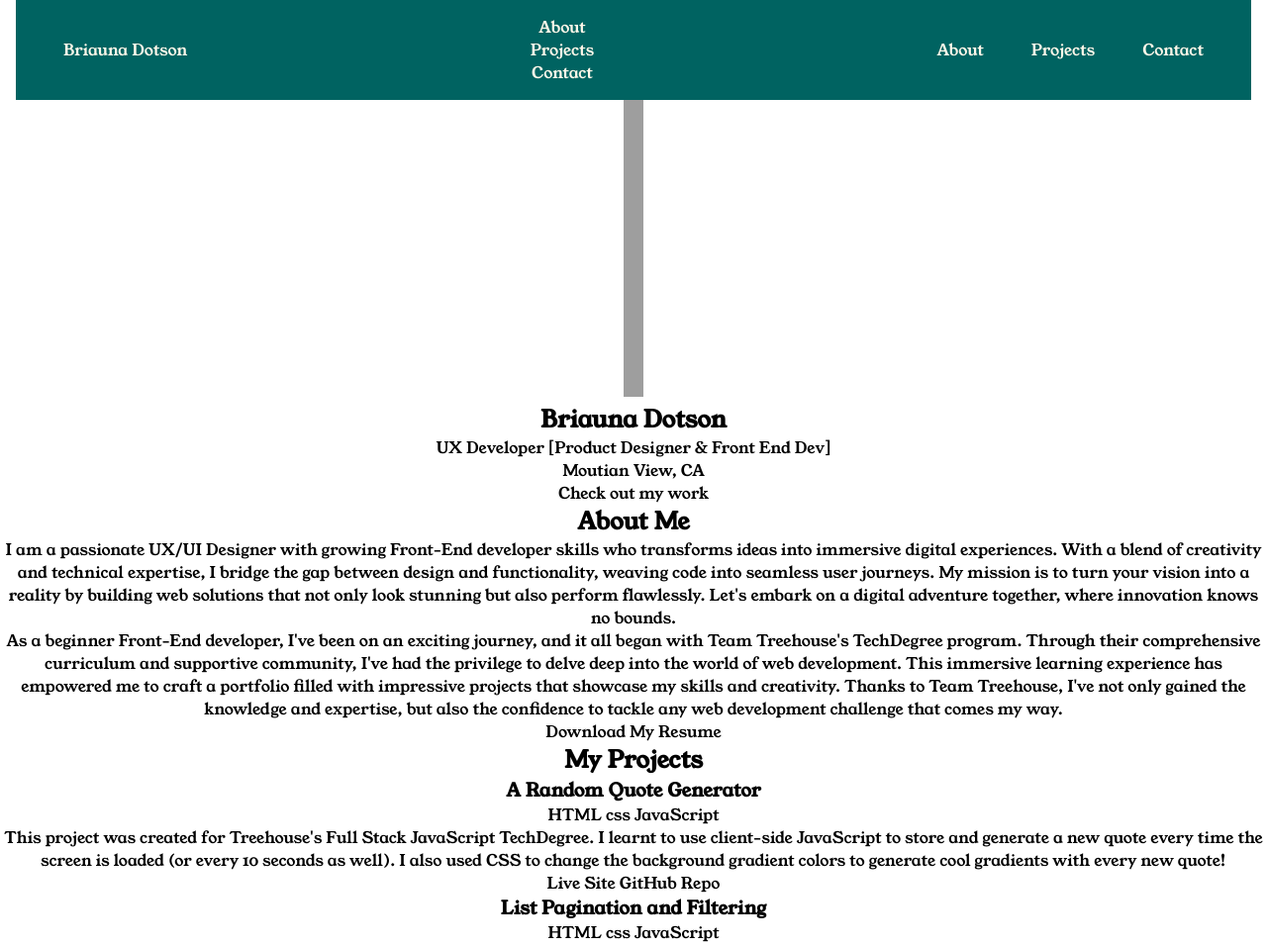
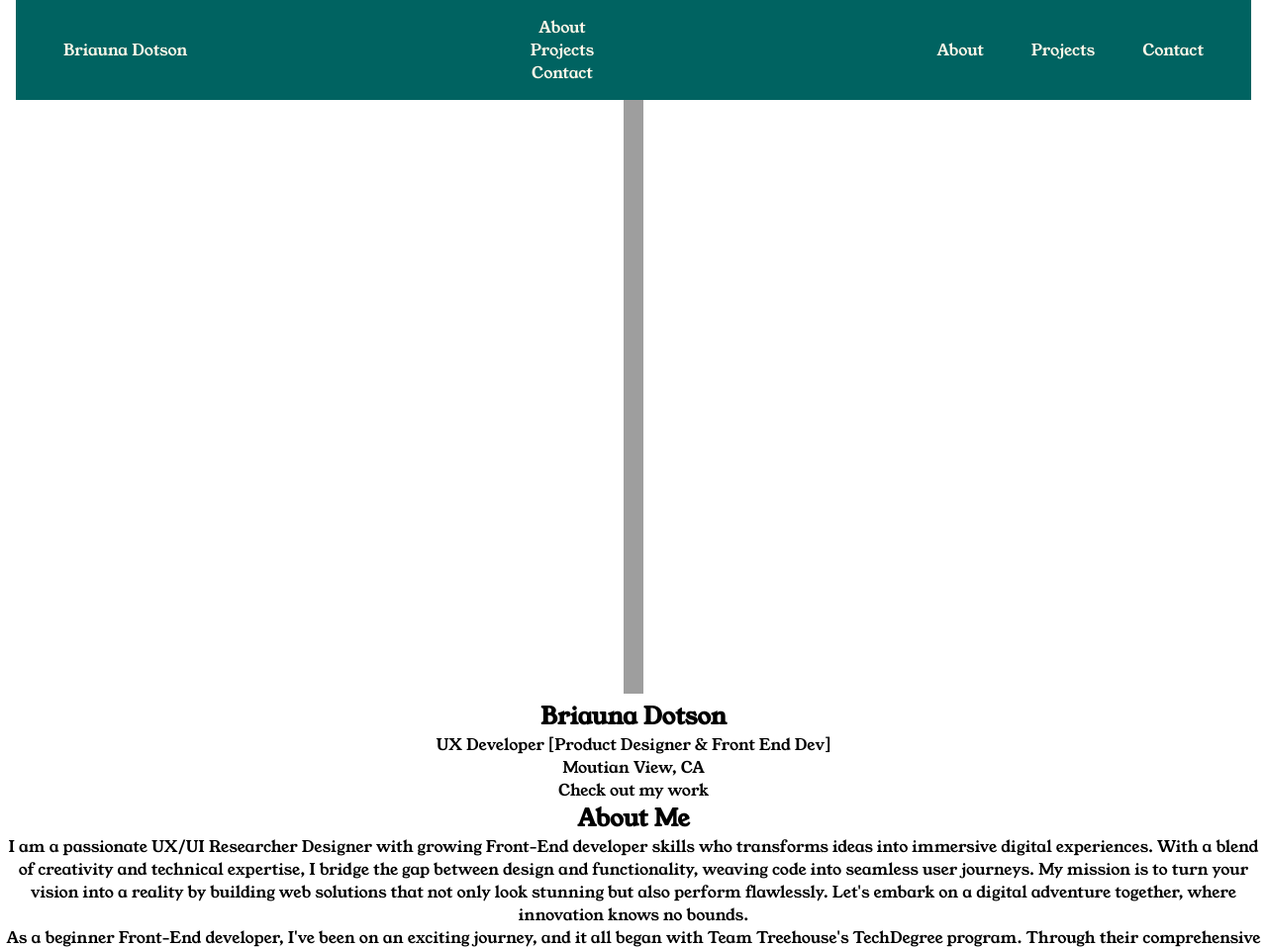
Before and after one commit to bridotson29/Profolio-2024, a plain HTML site: page index.html in a window 1280 px wide. Shown: the top 957 px of the page at 99% size. Drawn offline with Linux system fonts and the light colour scheme; files that its build step writes are made by us from their sources; grey boxes are pictures that could not be loaded; files whose address does not match are found by name.

Commit message:
Update index.html

```diff
--- a/index.html
+++ b/index.html
@@ -10,7 +10,7 @@
 href="https://fonts.googleapis.com/css2?family=Open+Sans:ital,wght@0,300..800;1,300..800&family=Young+Serif&display=swap"
 rel="stylesheet"
 />
-<link rel="stylesheet" href="./css/styles.css">
+<link rel="stylesheet" href="styles.css">
 </head>
 <body>
     <header>
@@ -64,7 +64,7 @@ rel="stylesheet"
      <section id="about" class="about-container">
         <div class="hero-img-container">
          <div class="hero-text-container"></div>
-         <img src="https://lh3.googleusercontent.com/d/1w8vMzW7sbfHV81dc6nJxo5DUrTt-PnHH?authuser=1/view" alt="photos of Briauna Dotson" width="200" height="300">
+         <img src="https://lh3.googleusercontent.com/d/1w8vMzW7sbfHV81dc6nJxo5DUrTt-PnHH?authuser=1/view" alt="photos of Briauna Dotson" width="8000" height="600">
        </div>
        <div class="hero-text-container"></div>
         <h1>Briauna Dotson</h1>
@@ -75,7 +75,7 @@ rel="stylesheet"
     <section id="about" class="about-container">
         <div class="section-square"></div>
         <h2>About Me</h2>
-        <p class="body-text">I am a passionate UX/UI <Researcher>Designer with growing Front-End developer skills who transforms ideas into immersive digital experiences. With a blend of creativity and technical expertise, I bridge the gap between design and functionality, weaving code into seamless user journeys. My mission is to turn your vision into a reality by building web solutions that not only look stunning but also perform flawlessly. Let's embark on a digital adventure together, where innovation knows no bounds.
+        <p class="body-text">I am a passionate UX/UI Researcher Designer with growing Front-End developer skills who transforms ideas into immersive digital experiences. With a blend of creativity and technical expertise, I bridge the gap between design and functionality, weaving code into seamless user journeys. My mission is to turn your vision into a reality by building web solutions that not only look stunning but also perform flawlessly. Let's embark on a digital adventure together, where innovation knows no bounds.
         </p>
         <p class="body-text">As a beginner Front-End developer, I've been on an exciting journey, and it all began with Team Treehouse's TechDegree program. Through their comprehensive curriculum and supportive community, I've had the privilege to delve deep into the world of web development. This immersive learning experience has empowered me to craft a portfolio filled with impressive projects that showcase my skills and creativity. Thanks to Team Treehouse, I've not only gained the knowledge and expertise, but also the confidence to tackle any web development challenge that comes my way.
         </p>
```
